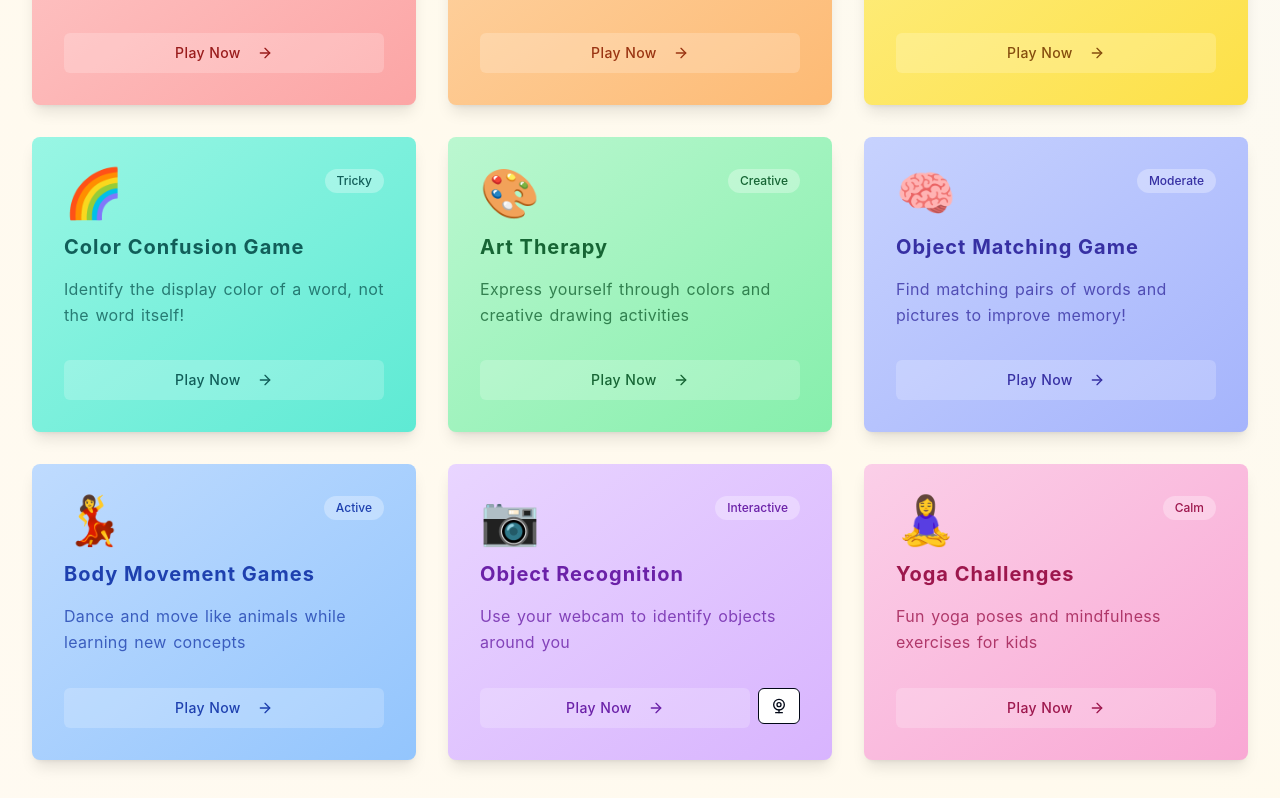
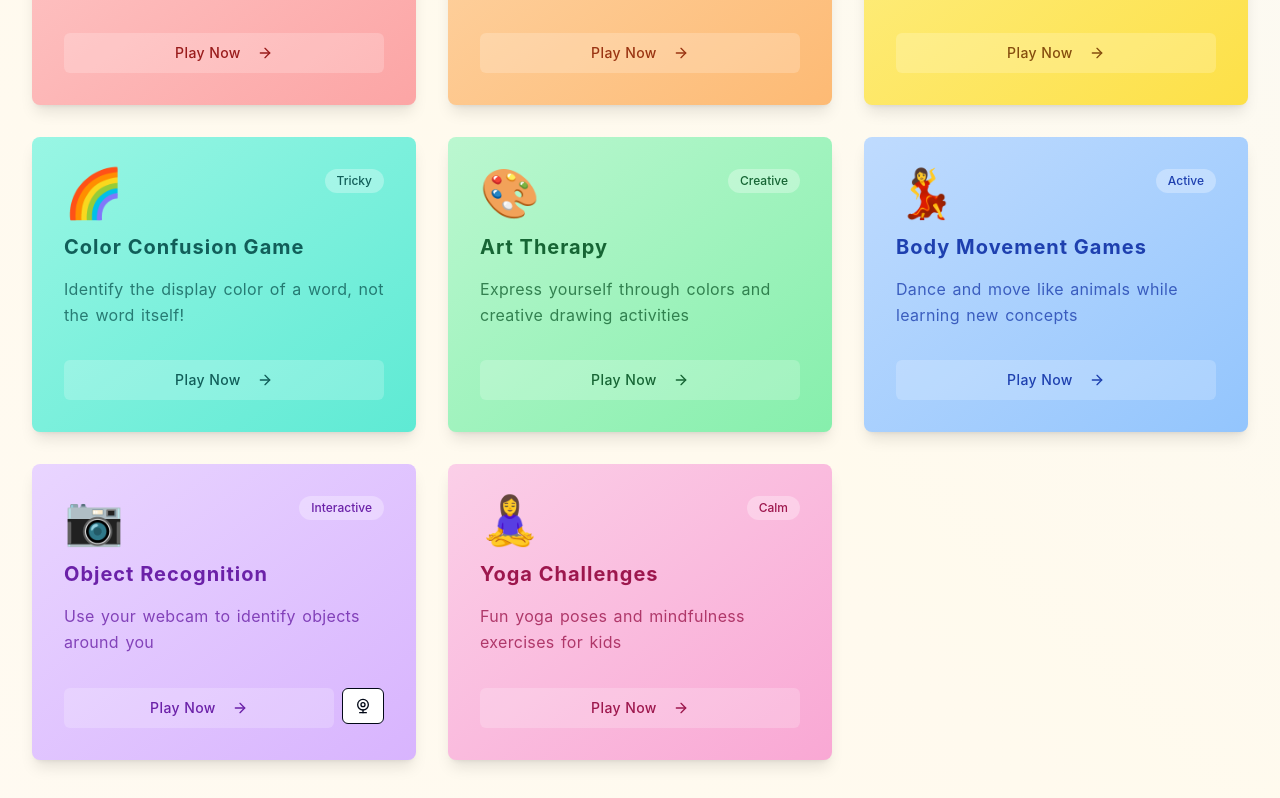
Before and after one commit to AditiGupta-tech/Zeen, a React (Vite) app in the folder Frontend/: page / in a window 1280 px wide. Shown: the part 2222-3020 px from the top of the page. Built offline with nearby package versions, Linux system fonts and the light colour scheme.

Commit message:
Update Games.tsx

```diff
--- a/Frontend/src/components/Games.tsx
+++ b/Frontend/src/components/Games.tsx
@@ -67,15 +67,6 @@ const Games = () => {
       textColor: "text-green-800",
       difficulty: "Creative",
       gameType: "art"
-    },
-    {
-      title: "Object Matching Game",
-      description: "Find matching pairs of words and pictures to improve memory!",
-      icon: "🧠",
-      color: "from-indigo-200 to-indigo-300",
-      textColor: "text-indigo-800",
-      difficulty: "Moderate",
-      gameType: "memoryMatch"
     },
     {
       title: "Body Movement Games",
```
